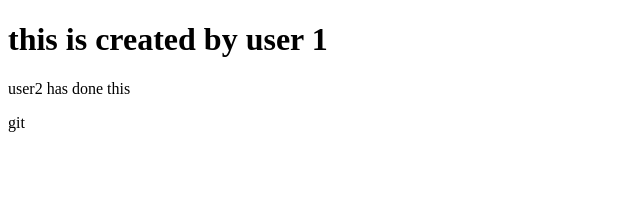
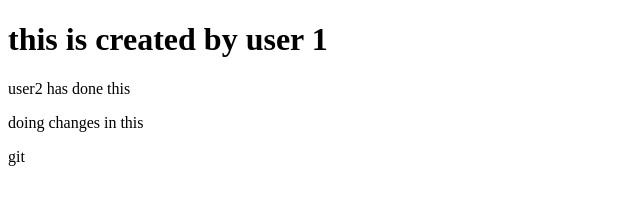
Before and after one commit to dhanushmr0211/simple.calc, a plain HTML site: page user1.html in a window 1280 px wide. Shown: the whole page, without its empty margins (0-640 px from the left). Drawn offline with Linux system fonts and the light colour scheme.

Commit message:
extra lines addedby aishwarya

```diff
--- a/user1.html
+++ b/user1.html
@@ -8,5 +8,6 @@
 <body>
     <h1>this is created by user 1</h1>
     <p>user2 has done this</p>
+    <p> doing changes in this</p>
 </body>
 </html>git
```
